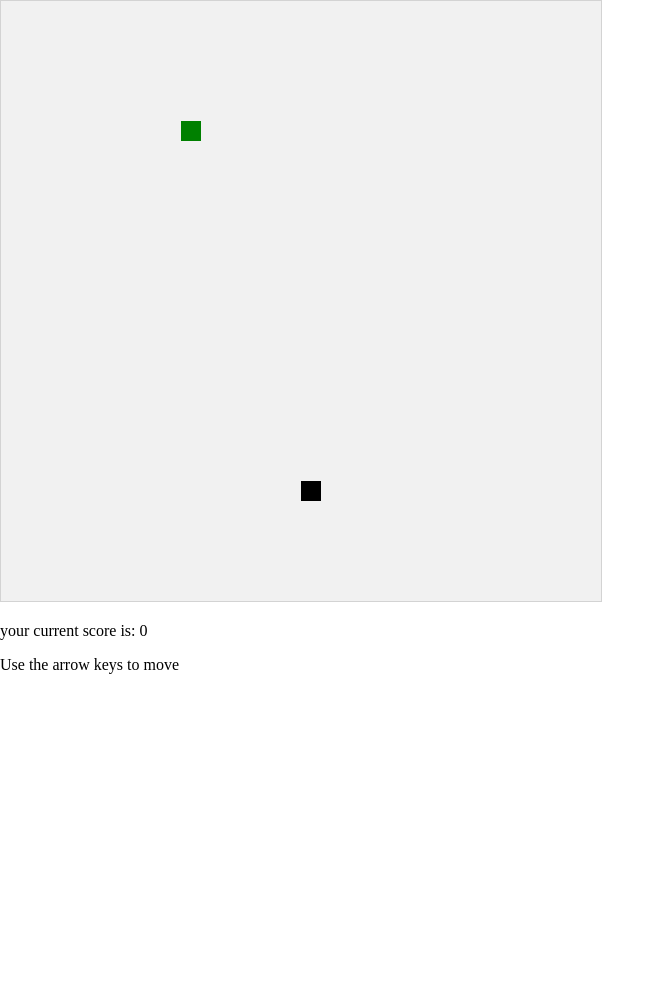
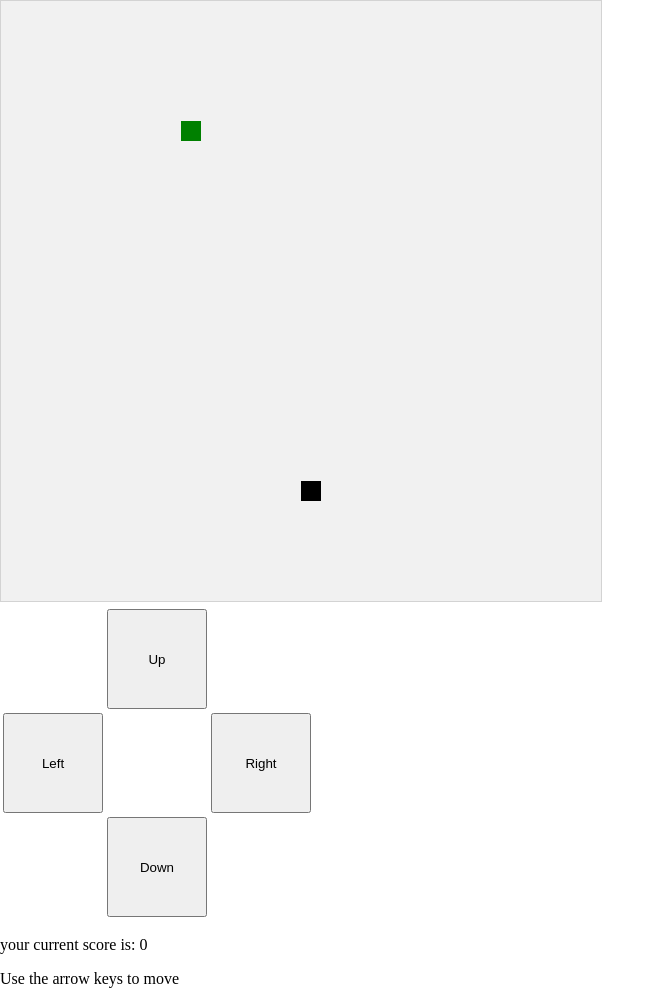
Before and after one commit to NPrada/snake-game, a plain HTML site: page index.html in a window 1280 px wide. Shown: the whole page, without its empty margins (0-665 px from the left). Before the commit the page ends 800 px from the top, so only its background shows below. Drawn offline with Linux system fonts and the light colour scheme.

Commit message:
bugfixes

```diff
--- a/css/style.css
+++ b/css/style.css
@@ -6,3 +6,11 @@ canvas {
     border: 1px solid #d3d3d3;
     background-color: #f1f1f1;
 }
+/*td {*/
+    /*width: 50px;*/
+    /*height: 50px;*/
+/*}*/
+button{
+    width: 100px;
+    height: 100px;
+}
--- a/index.html
+++ b/index.html
@@ -8,11 +8,27 @@
     <link rel="stylesheet" href="css/style.css">
 </head>
 <body onload="startGame()">
+<table align="centre">
+    <tr>
+        <td></td>
+        <td><button onclick="moveup()">Up</button></td>
+        <td></td>
+    </tr>
+    <tr>
+        <td><button onclick="moveleft()">Left</button></td>
+        <td></td>
+        <td><button onclick="moveright()">Right</button></td>
+    </tr>
+    <tr>
+        <td></td>
+        <td><button onclick="moveleft()">Down</button></td>
+        <td></td>
+    </tr>
+</table>
 <p>your current score is: <a id="score">0</a></p>
 <p>Use the arrow keys to move</p>
 </body>
 
 <script src="js/index.js"></script>
 <script src="js/gameObjects.js"></script>
-
 </html>
```
